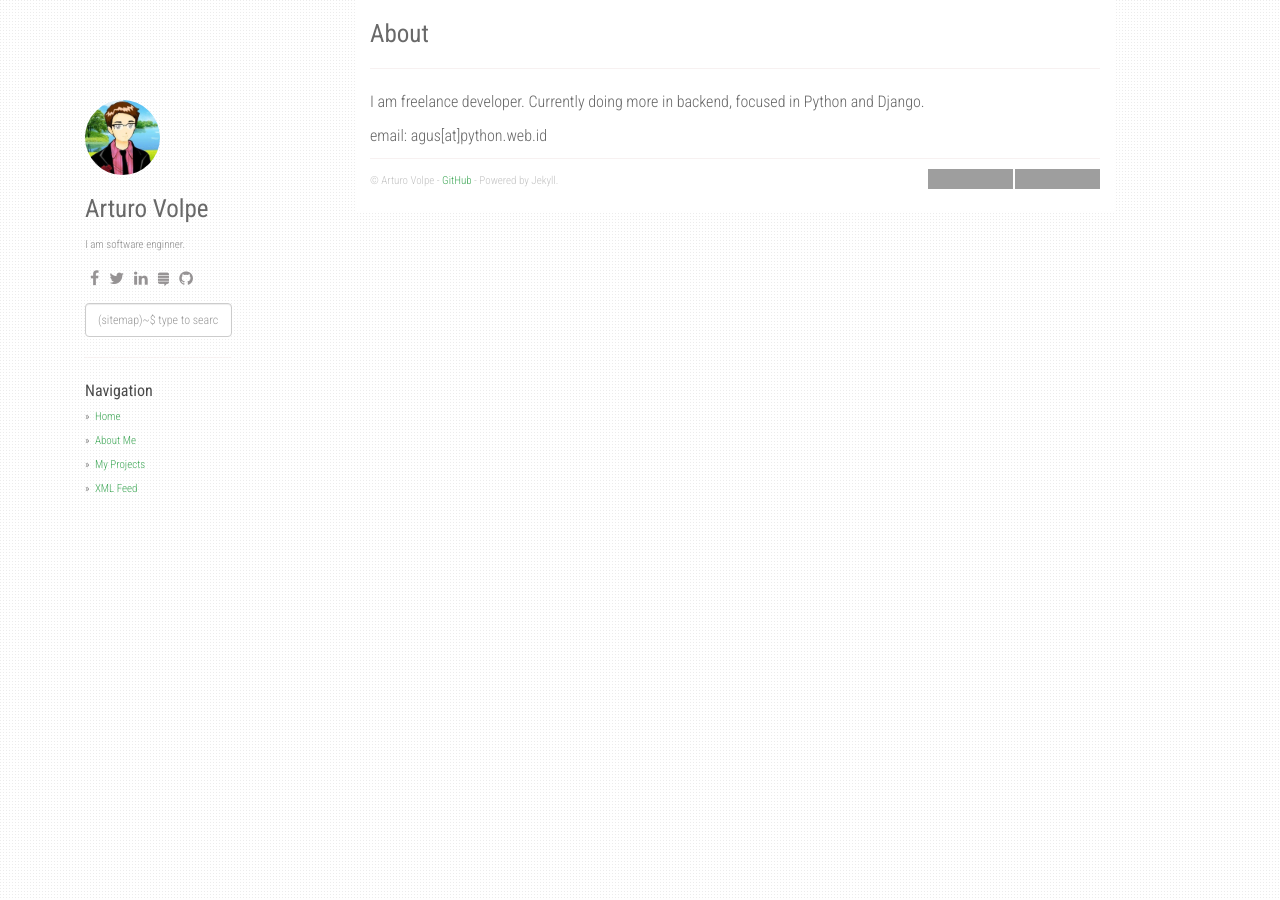
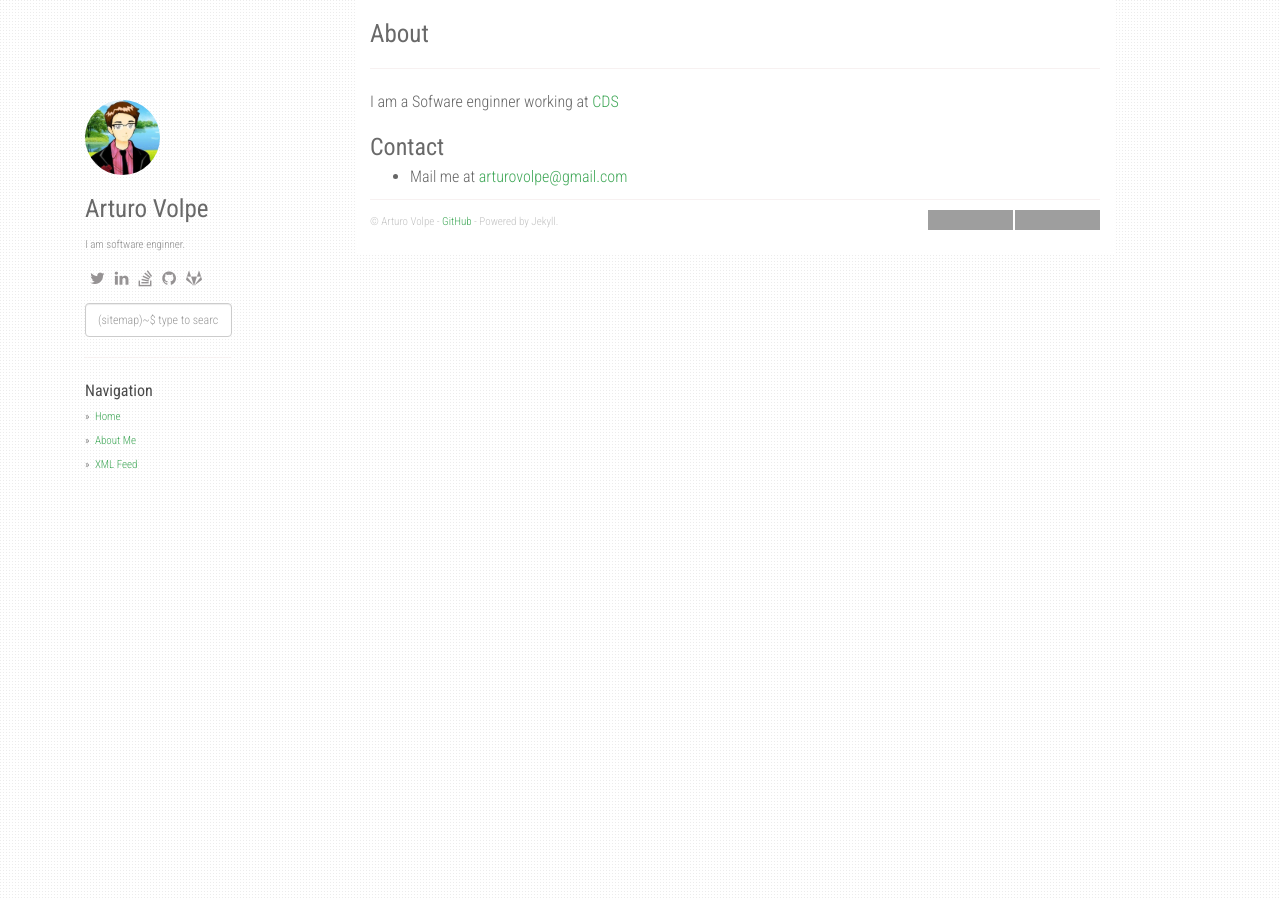
Before and after one commit to aVolpe/aVolpe.github.io, a Jekyll site: the page built from about.md, in a window 1280 px wide. Built offline with Jekyll 4.4.1, drawn with Linux system fonts in a browser that asks for light colours; nearby versions of some CDN libraries; grey boxes are pictures that could not be loaded.

Commit message:
Update config

```diff
--- a/_config.yml
+++ b/_config.yml
@@ -3,8 +3,8 @@ description: Blog about Java EE and related technologies
 author: Arturo Volpe
 github: https://github.com/avolpe
 about: I am software enginner.
-disqus_shortname: stackproblems
-google_analytics: UA-XXXXXXXX-Y
+disqus_shortname: avolpeblog
+google_analytics: UA-84291651-1
 avatar_url: /static/img/avatar.jpg
 
 enableTags: true
@@ -16,30 +16,28 @@ collections:
     permalink: /project/:path/
 
 social:
-    - icon: fa-facebook
-      link: "#"
     - icon: fa-twitter
-      link: "https://twitter.com/agusmakmun6"
+      link: "https://twitter.com/cochoVolpe"
     - icon: fa-linkedin
-      link: "https://www.linkedin.com/in/summonagus"
-    - icon: fa-stack-exchange
-      link: "#"
+      link: "https://www.linkedin.com/in/arturo-volpe-499a5263/"
+    - icon: fa-stack-overflow
+      link: "http://stackoverflow.com/users/1126380/arturo-volpe"
     - icon: fa-github
-      link: "https://github.com/agusmakmun"
+      link: "https://github.com/avolpe"
+    - icon: fa-gitlab
+      link: "https://gitlab.com/avolpe"
 
 share:
-  twitter_username: agusmakmun6
-  fb_appid: 1749788565247320
+  twitter_username: cochoVolpe
+  fb_appid: 1263967477049232
 
 urls:
     - text: About Me
       url: /about/
-    - text: My Projects
-      url: /projects/
     - text: XML Feed
       url: /feed.xml
 
-url: "https://agusmakmun.github.io"
+url: "https://www.volpe.com.py"
 baseurl: ""
 paginate: 20
 per_page: 20
--- a/_layouts/default.html
+++ b/_layouts/default.html
@@ -151,8 +151,8 @@ layout: compress
             - <a href="{{ site.github }}">{{ site.github }}</a> - Powered by Jekyll.
           {% endif %}
           <div class="btn-github" style="float:right;">
-            <iframe src="https://ghbtns.com/github-btn.html?user=agusmakmun&repo=agusmakmun.github.io&type=star&count=true" frameborder="0" scrolling="0" width="85" height="20px"></iframe>
-            <iframe src="https://ghbtns.com/github-btn.html?user=agusmakmun&repo=agusmakmun.github.io&type=fork&count=true" frameborder="0" scrolling="0" width="85" height="20px"></iframe>
+            <iframe src="https://ghbtns.com/github-btn.html?user=avolpe&repo=avolpe.github.io&type=star&count=true" frameborder="0" scrolling="0" width="85" height="20px"></iframe>
+            <iframe src="https://ghbtns.com/github-btn.html?user=avolpe&repo=avolpe.github.io&type=fork&count=true" frameborder="0" scrolling="0" width="85" height="20px"></iframe>
           </div>
         </footer>
       </div>
--- a/about.md
+++ b/about.md
@@ -4,6 +4,8 @@ title: About
 permalink: /about/
 ---
 
-I am freelance developer. Currently doing more in backend, focused in Python and Django.
+I am a Sofware enginner working at <a htref="http://www.cds.com.py">CDS</a>
 
-email: agus[at]python.web.id
+<h3>Contact</h3>
+
+* Mail me at <a href="mailto:arturovolpe@gmail.com">arturovolpe@gmail.com</a>
```
Also changed, not shown: 404.md (added, +6 -0 lines), projects.md (deleted, +0 -7 lines).
